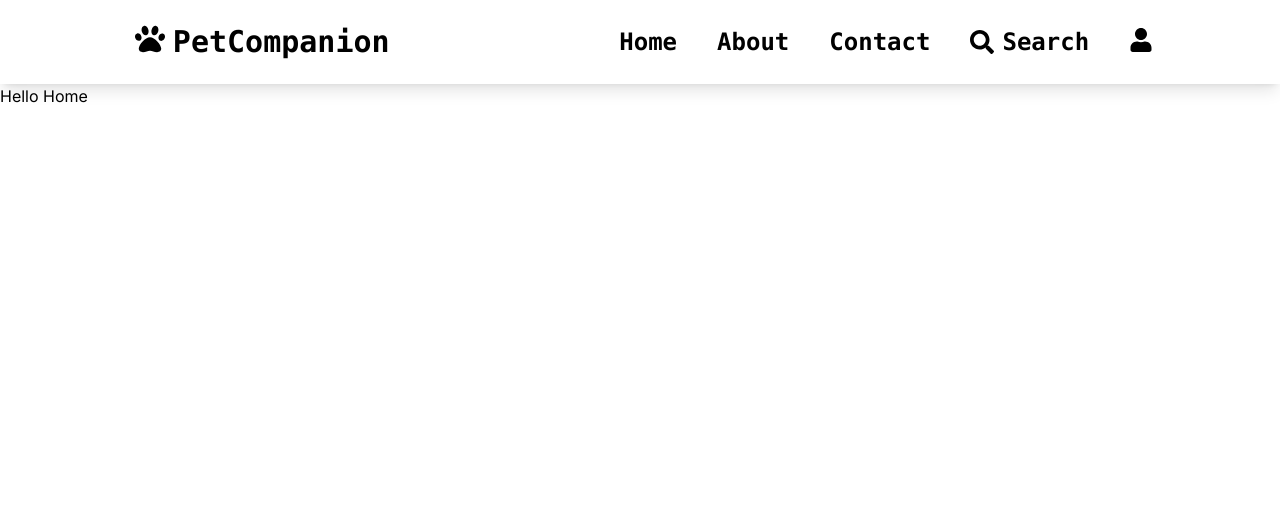
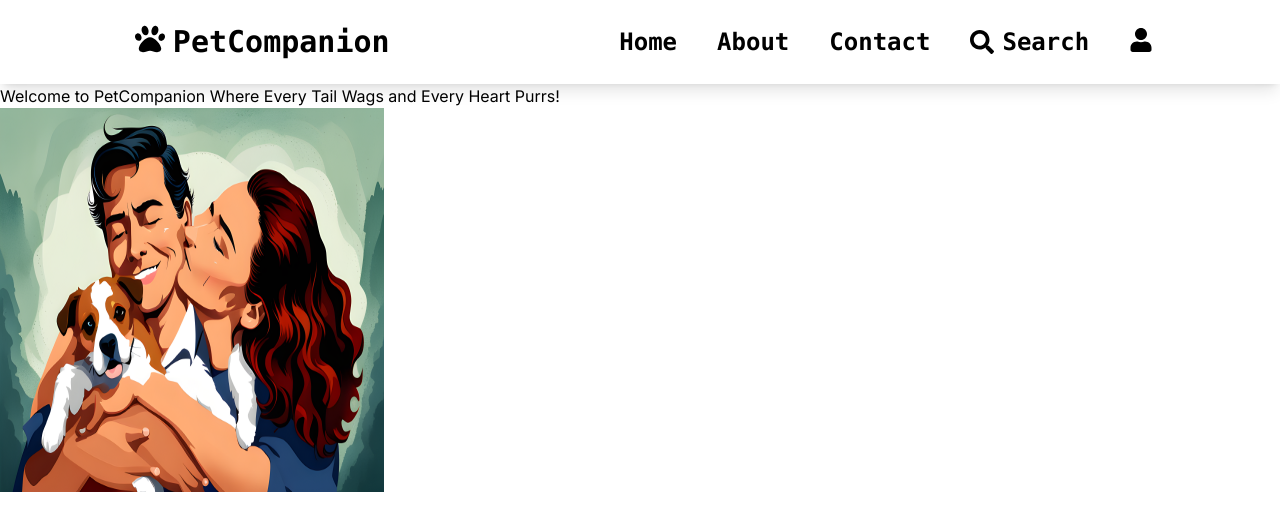
Before and after one commit to SanjayKumar-M/PetCompanion, a Next.js app: page / in a window 1280 px wide. Shown: the top 530 px of the page. Built offline with nearby package versions, Linux system fonts and the light colour scheme; no server answers.

Commit message:
home page

```diff
--- a/src/Components/Home.jsx
+++ b/src/Components/Home.jsx
@@ -1,13 +1,24 @@
 import React from 'react';
+import Image from 'next/image';
+import homedog from '../assets/homedog.jpg'
+import family from '../assets/family.png'
+import '../../src/app/globals.css'
+const Home = () => {
 
+    return (
 
+        <div className=''>
+            <div>
+                Welcome to PetCompanion Where Every Tail Wags and Every Heart Purrs!
+            </div>
+            <div>
+                <Image src={family} width={96} height={96} className='h-96 w-96 ' />
+            </div>
 
-const Home = () => {
-    return (
-       <div className=''>
-        Hello Home
-       </div>
+        </div>
+
     );
+
 };
 
 export default Home;
```
Also changed, not shown: src/app/contacts/page.jsx (+7 -7 lines), src/app/globals.css (line endings or trailing spaces), src/assets/family.png (added), src/assets/homedog.jpg (added).
